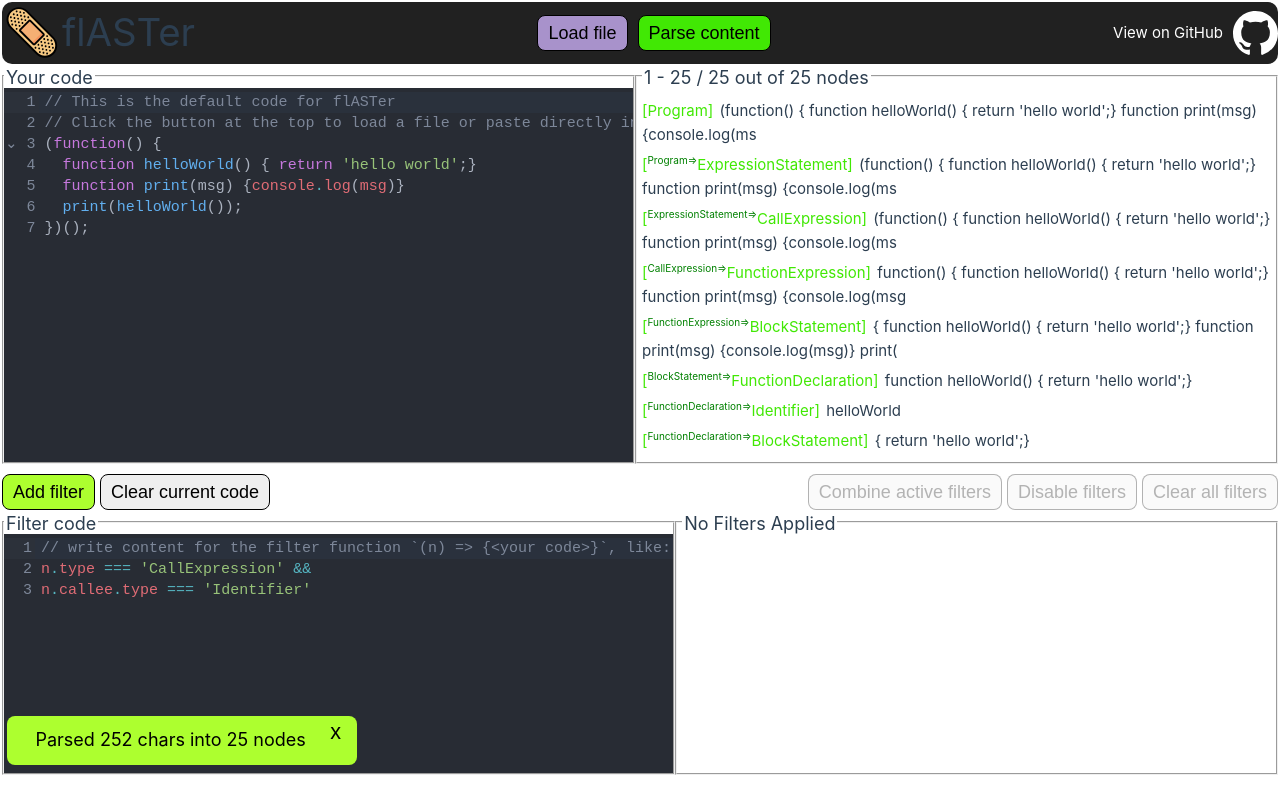
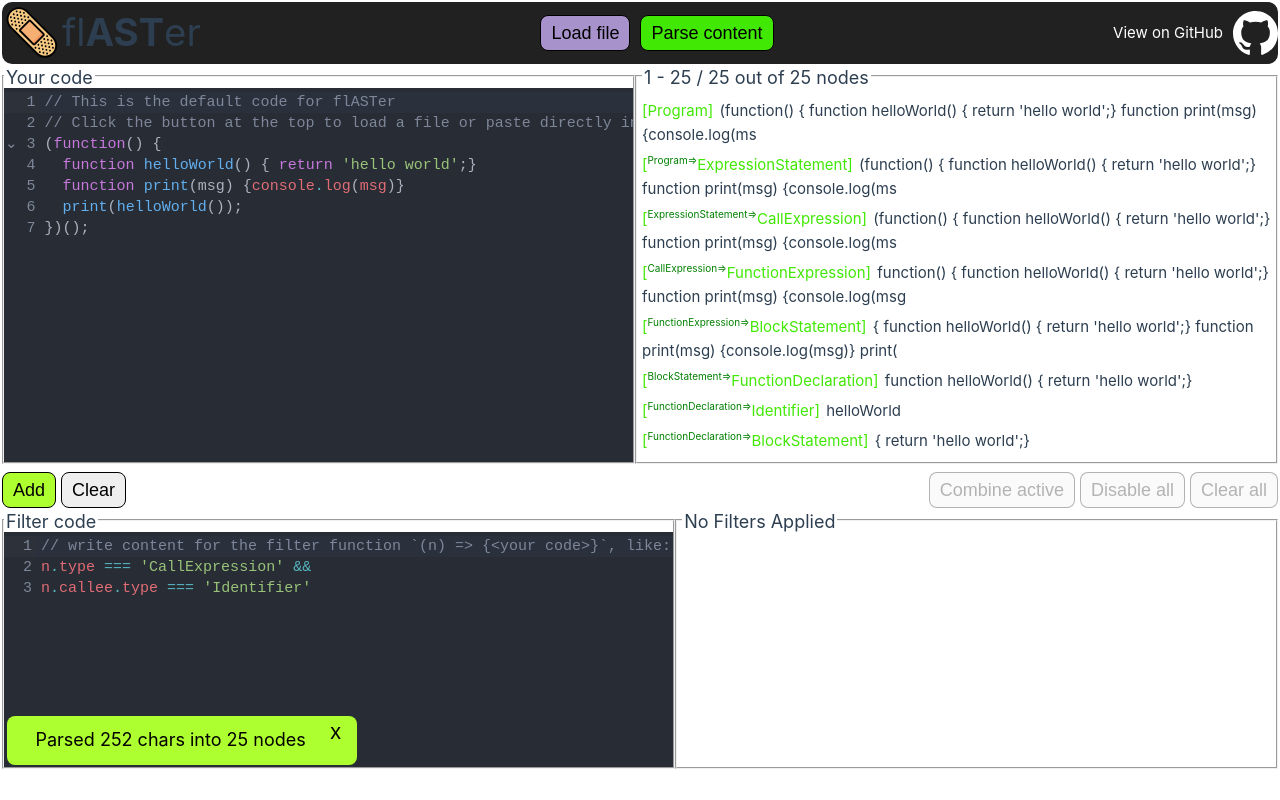
Before and after one commit to ctrl-escp/flaster, a Vue app: page / in a window 1280 px wide. Both pictures are taken after a click on the button "Parse content". Built offline with nearby package versions, Linux system fonts and the light colour scheme.

Commit message:
Improve flexibility

```diff
--- a/src/App.vue
+++ b/src/App.vue
@@ -37,11 +37,11 @@ const navItems = [
     </nav>
   </header>
   <div class="panes">
-    <div class="pane-upper">
+    <div class="pane-top">
       <input-code-editor/>
       <nodes-list/>
     </div>
-    <div class="pane-lower">
+    <div class="pane-bottom">
       <filter-editor/>
     </div>
   </div>
@@ -90,20 +90,21 @@ nav {
   font-size: 2.4rem;
 }
 
-.pane-lower {
+.pane-bottom {
   flex: 1;
   display: flex;
 }
 
-.pane-upper {
+.pane-top {
   flex: 1;
   display: flex;
-  margin-bottom: 5px;
+  flex-wrap: wrap;
 }
 
 .panes {
   display: flex;
   flex-direction: column;
   height: calc(95vh - var(--nav-height));
+  gap: .2rem;
 }
 </style>
--- a/src/assets/base.css
+++ b/src/assets/base.css
@@ -55,11 +55,9 @@
 *::after {
   box-sizing: border-box;
   margin: 0;
-  font-weight: normal;
 }
 
 body {
-  min-height: 100vh;
   color: var(--color-text);
   background: var(--color-background);
   transition: color 0.5s, background-color 0.5s;
--- a/src/components/CodeEditor.vue
+++ b/src/components/CodeEditor.vue
@@ -145,6 +145,5 @@ onMounted(() => {
 .code-editor {
   width: 100%;
   height: 100%;
-  overflow: hidden;
 }
 </style>
--- a/src/components/FilterEditor.vue
+++ b/src/components/FilterEditor.vue
@@ -11,8 +11,8 @@ n.type === 'CallExpression' &&
 n.callee.type === 'Identifier'`;
 
 const messages = {
-  disableFilters: 'Disable filters',
-  enableFilters: 'Re-enable filters',
+  disableFilters: 'Disable all',
+  enableFilters: 'Enable all',
 };
 
 const numOfEnabledFilters = computed(() => store.filters.filter(f => f.enabled).length);
@@ -89,21 +89,18 @@ function setFilterEditorContent(filterSrc) {
 <template>
   <div class="filter-controller" v-if="store.ast.length">
     <div class="btn-group">
-      <button class="btn btn-apply"
-              @click="applyFilter(store.getEditor(store.editorIds.filterEditor).state.doc.toString())">Add
-        filter
-      </button>
-      <button class="btn btn-clear" @click="setFilterEditorContent('')">Clear current code</button>
-      <button class="btn btn-clear-all-filters" @click="clearAllFilters" :disabled="!numOfAvailableFilters">Clear all
-        filters
-      </button>
-      <button class="btn btn-clear-all-filters" @click="store.areFiltersActive = !store.areFiltersActive"
-              :disabled="!numOfAvailableFilters">
-        {{ store.areFiltersActive ? messages.disableFilters : messages.enableFilters }}
-      </button>
-      <button class="btn btn-clear-all-filters" :disabled="!numOfEnabledFilters || numOfEnabledFilters < 2"
-              @click="combineEnabledFilters">Combine active filters
-      </button>
+      <span class="filter-edit-btn-group">
+        <button class="btn btn-apply" @click="applyFilter(store.getEditor(store.editorIds.filterEditor).state.doc.toString())">Add</button>
+        <button class="btn btn-clear" @click="setFilterEditorContent('')">Clear</button>
+      </span>
+      <span class="applied-filters-btn-group">
+        <button class="btn btn-clear-all-filters" @click="clearAllFilters" :disabled="!numOfAvailableFilters">Clear all</button>
+        <button class="btn btn-clear-all-filters" @click="store.areFiltersActive = !store.areFiltersActive"
+                :disabled="!numOfAvailableFilters">
+          {{ store.areFiltersActive ? messages.disableFilters : messages.enableFilters }}
+        </button>
+        <button class="btn btn-clear-all-filters" :disabled="!numOfEnabledFilters || numOfEnabledFilters < 2" @click="combineEnabledFilters">Combine active</button>
+      </span>
     </div>
     <div class="filter-display">
       <fieldset class="filter-editor-wrapper">
@@ -132,9 +129,8 @@ function setFilterEditorContent(filterSrc) {
 .applied-filters-wrapper {
   flex: 1;
   padding: 5px;
-  overflow: hidden;
-  overflow-y: auto;
-  height: 100%;
+  overflow: auto;
+  min-width: 41%;
 }
 
 .btn-apply {
@@ -147,7 +143,12 @@ function setFilterEditorContent(filterSrc) {
   margin-left: 5px;
 }
 
-.btn-group > button {
+.btn-group {
+  display: flex;
+  justify-content: space-between;
+}
+
+.btn-group > * > button {
   margin-right: 5px;
 }
 
@@ -165,12 +166,13 @@ function setFilterEditorContent(filterSrc) {
 
 .filter-display {
   display: flex;
-  height: 92%;
+  flex-wrap: wrap;
+  height: 90%;
 }
 
 .filter-editor-wrapper {
+  flex: 1;
   overflow: auto;
-  flex: 1;
   padding: 0;
 }
 
--- a/src/components/NodesList.vue
+++ b/src/components/NodesList.vue
@@ -76,7 +76,7 @@ onMounted(() => {
   padding: 5px;
   width: 100%;
   height: 50vh;
-  overflow-y: auto;
+  overflow: auto;
 }
 
 .prev-page, .next-page {
```
Also changed, not shown: 4 other files (tests, documents, lock files or other folders).
